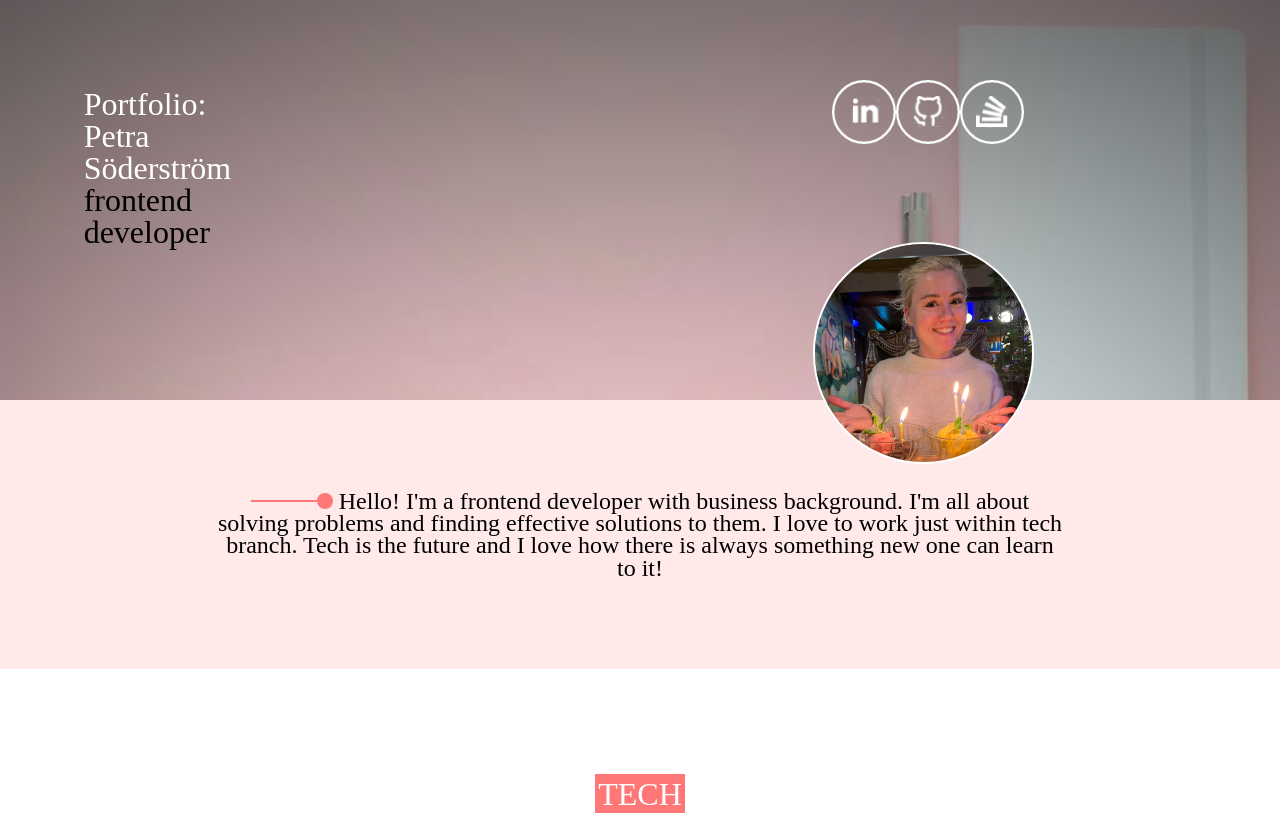
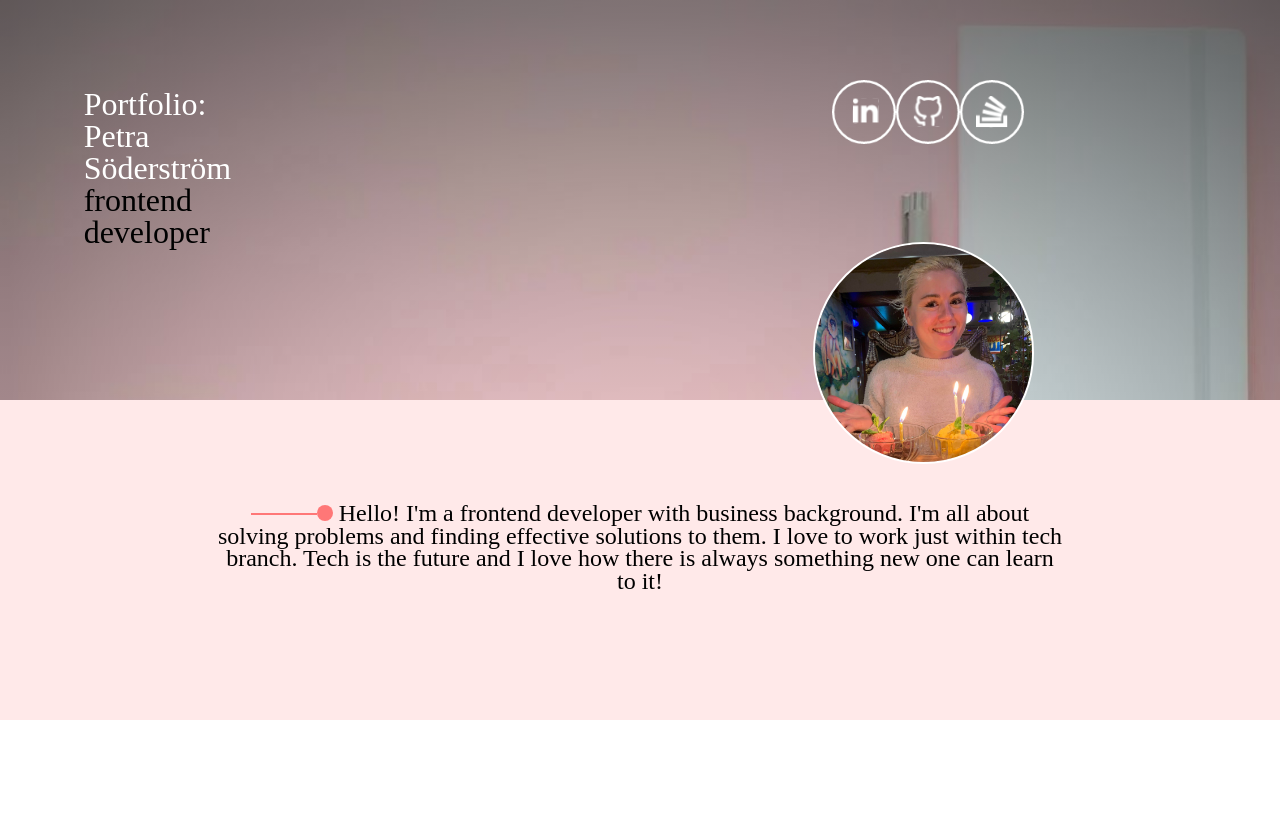
Before and after one commit to Technigo/project-react-portfolio, a React (Create React App) app: page / in a window 1280 px wide. Shown: the top 815 px of the page. Built offline with nearby package versions, Linux system fonts and the light colour scheme; no server answers.

Commit message:
size changes

```diff
--- a/src/Global.js
+++ b/src/Global.js
@@ -1,28 +1,11 @@
 import { createGlobalStyle } from 'styled-components';
 
 export const GlobalStyle = createGlobalStyle`
-:root {
 .innerwrapper{
 margin-left: 10vw;
 margin-right: 10vw;
 padding-bottom: 10vw;
 padding-top: 10vw;
-}
-@media (min-width: 668px) {
-	.innerwrapper{
-margin-left: 5vw;
-margin-right: 5vw;
-}
-}
-
-@media (min-width: 1024px) {
-	.innerwrapper{
-margin-left: 17vw;
-margin-right: 17vw;
-padding-bottom: 7vw;
-padding-top: 7vw;
-}
-
 }
 
 body{
@@ -75,6 +58,13 @@ p {
 }
 
 @media (min-width: 668px) {
+	.innerwrapper{
+margin-left: 5vw;
+margin-right: 5vw;
+}
+
+
+
 
 h1{
 font-size: 4rem;
@@ -100,16 +90,11 @@ line-height: 3rem;
 }
 
 @media (min-width: 1024px) {
-
-h1{
-font-size: 3rem;
-margin-left: 12vw;
+	.innerwrapper{
+margin-left: 17vw;
+margin-right: 17vw;
 }
 
-h2{
-font-size: 2rem;
-margin-left: 12vw;
-}
 
 p {
 font-size: 1.5rem;
@@ -117,5 +102,4 @@ line-height: 2rem;
 }
 
 }
-
-}`
+`
```
